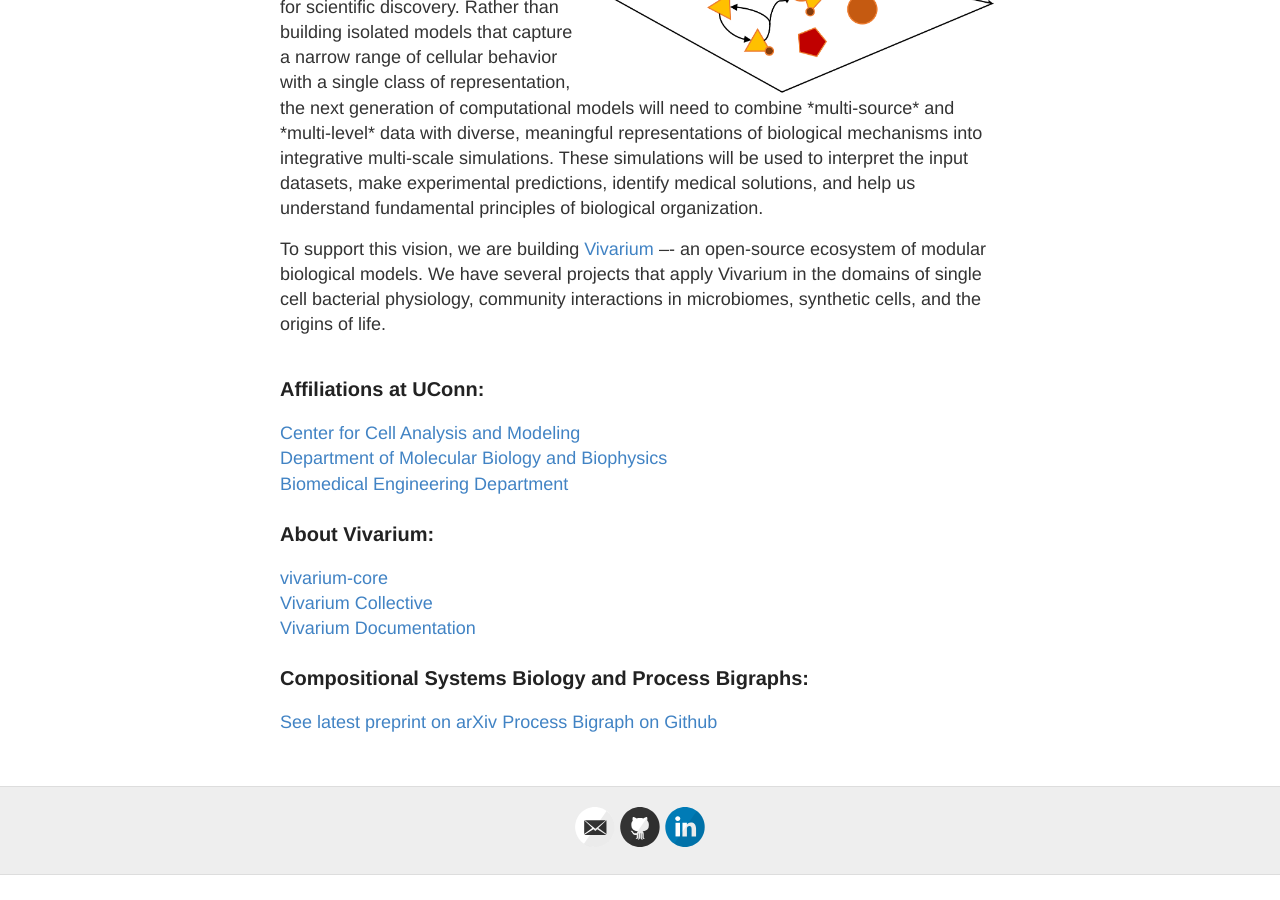
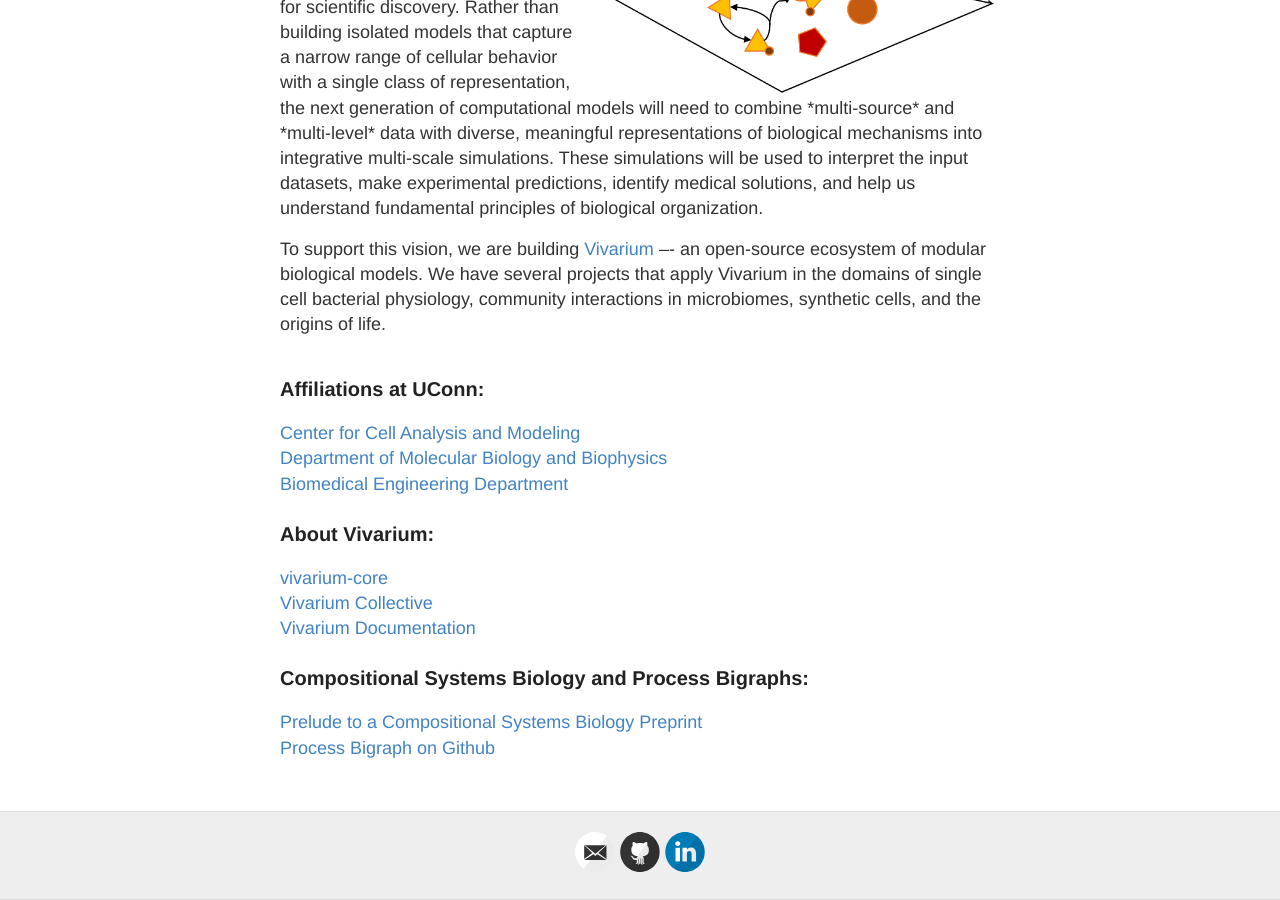
Before and after one commit to eagmon/eagmon.github.io, a Jekyll site: the page built from index.md, in a window 1280 px wide and 900 px high, scrolled down 582 px. Built offline with Jekyll 4.4.1, drawn with Linux system fonts in a browser that asks for light colours; before the commit the page ends 1457 px from its top, so only the background shows below that.

Commit message:
new line

```diff
--- a/index.md
+++ b/index.md
@@ -40,5 +40,5 @@ layout: default
 
 ### Compositional Systems Biology and Process Bigraphs:
 
-[See latest preprint on arXiv](https://arxiv.org/abs/2408.00942)
+[Prelude to a Compositional Systems Biology Preprint](https://arxiv.org/abs/2408.00942) \
 [Process Bigraph on Github](https://github.com/vivarium-collective/process-bigraph)
```
